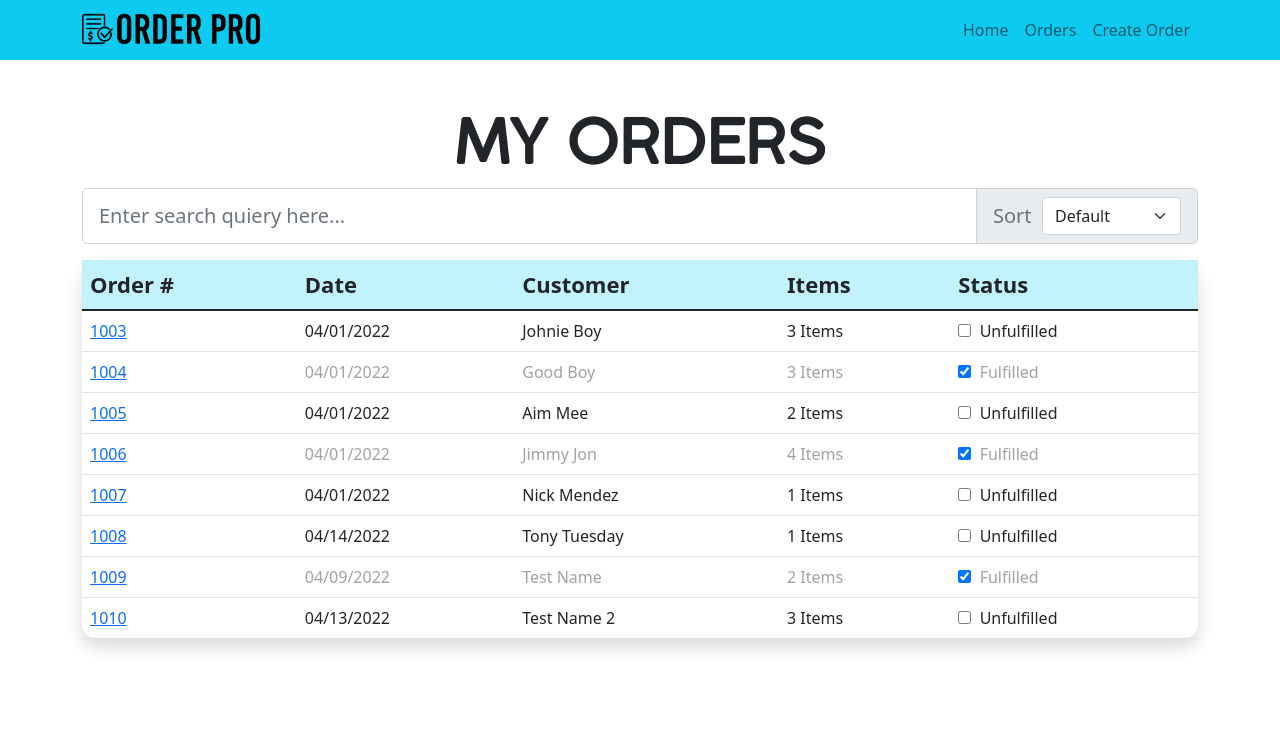
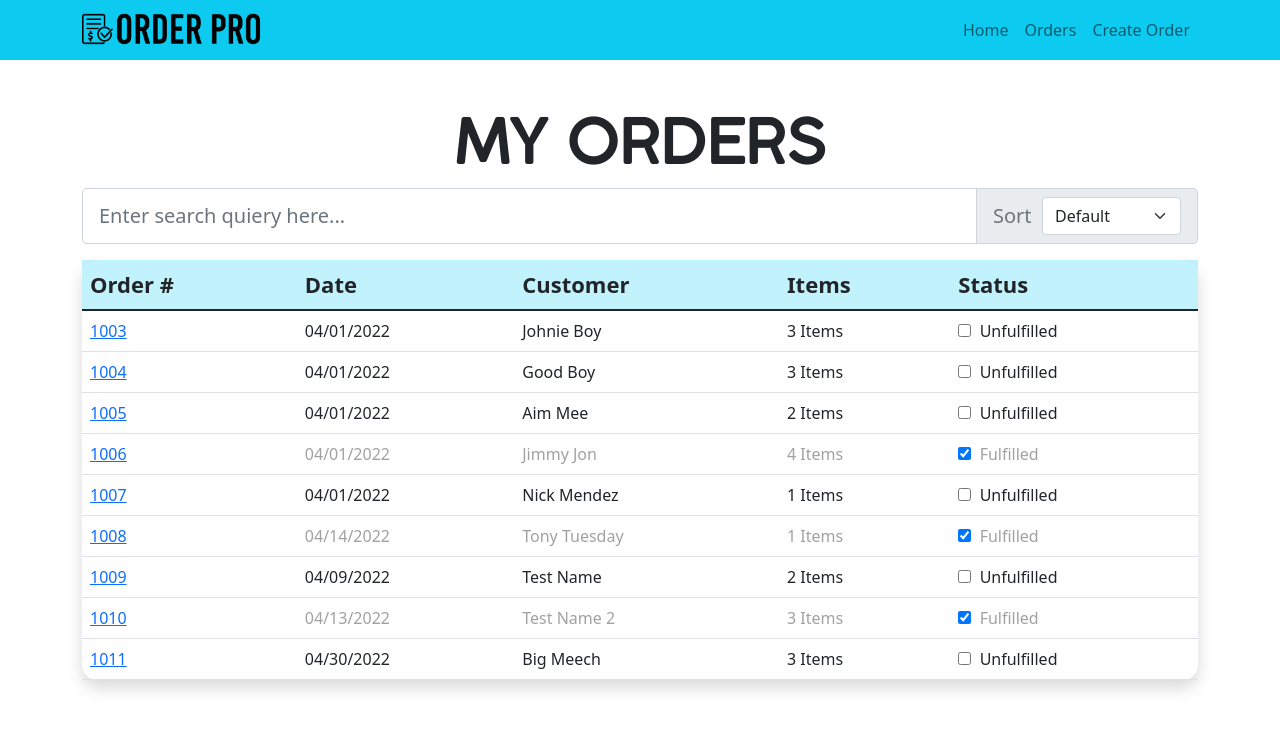
Before and after one commit to nickmendezFlatiron/Order-Pro, a React (Create React App) app: page /orders in a window 1280 px wide. Shown: the top 730 px of the page. Built offline with nearby package versions, Linux system fonts and the light colour scheme; data requests are answered from the project's data file.

Commit message:
update order state when fulfillment status of order is Patched to db.json

```diff
--- a/public/index.html
+++ b/public/index.html
@@ -2,14 +2,13 @@
 <html lang="en">
   <head>
     <meta charset="utf-8" />
-    <link rel="icon" href="%PUBLIC_URL%/favicon.ico" />
+
     <meta name="viewport" content="width=device-width, initial-scale=1" />
     <meta name="theme-color" content="#000000" />
     <meta
       name="description"
       content="Web site created using create-react-app"
     />
-    <link rel="apple-touch-icon" href="%PUBLIC_URL%/logo192.png" />
     <!--
       manifest.json provides metadata used when your web app is installed on a
       user's mobile device or desktop. See https://developers.google.com/web/fundamentals/web-app-manifest/
--- a/src/components/App.js
+++ b/src/components/App.js
@@ -19,6 +19,7 @@ const App = () => {
 
   const [orders , setOrders] = useState([])
   const url = 'http://localhost:3000/orders'
+
 
   const [search , setSearch] = useState('')
   const [filter , setFilter] = useState('default')
--- a/src/components/order-form/OrderForm.jsx
+++ b/src/components/order-form/OrderForm.jsx
@@ -1,9 +1,10 @@
-import {React ,  useState , useEffect} from "react";
+import {React ,  useState } from "react";
 import {Form , Container , Col , Row , Button} from 'react-bootstrap'
 
 const OrderForm = ({orders , setOrders }) => {
 
-  const [orderNumber , setOrderNumber] = useState(0)
+  const [orderNumber , setOrderNumber] = useState('')
+
 
   const [name , setName] = useState('')
   const [email , setEmail] = useState('')
@@ -12,10 +13,6 @@ const OrderForm = ({orders , setOrders }) => {
 
 
 
-  useEffect(() =>{
-    const lastOrder = orders[orders.length - 1]
-    setOrderNumber(() => lastOrder.number + 1)
-  } ,[orders])
 
   function handleName(event){
     setName(event.target.value)
@@ -103,7 +100,7 @@ const OrderForm = ({orders , setOrders }) => {
           <Col  className="mb-2">
             <Form.Group controlId="formOrderItems" className="justify-content-center">
                 <Form.Label >Items Ordered</Form.Label>
-                <Form.Control as="textarea" placeholder="Enter Item here..." value={items} onChange={handleItems}/>
+                <Form.Control as="textarea" placeholder="Separate items with commas ," value={items} onChange={handleItems}/>
               </Form.Group>
           </Col>
         </Row>
--- a/src/components/order-page/OrderTable.jsx
+++ b/src/components/order-page/OrderTable.jsx
@@ -5,13 +5,14 @@ import TableRow from './TableRow'
 
 
 const OrderTable = ({orders , setOrders , search , filter}) => {
+  console.log('table rendered')
 
+  const descendingNumbers = [...orders].sort((a , b) => {return b.number - a.number})
+  const ascendingNumbers = [...orders].sort((a , b) => {return a.number - b.number})
+  const abcSort = [...orders].sort((a , b) => a.name.localeCompare(b.name))
+  const specialSort = filter === "descending" ? descendingNumbers : abcSort ;
 
-  const numberSort = [...orders].sort((a , b) => {return b.number - a.number})
-  const abcSort = [...orders].sort((a , b) => a.name.localeCompare(b.name))
-  const specialSort = filter === "descending" ? numberSort : abcSort ;
-
-  const defaultSort = filter === "default" ? orders : specialSort ;
+  const defaultSort = filter === "default" ? ascendingNumbers : specialSort ;
 
   const searchFilter = defaultSort.filter( order => {
     const orderString = order.items.join(',')
@@ -21,7 +22,7 @@ const OrderTable = ({orders , setOrders , search , filter}) => {
   )
 
   const tableRows = searchFilter.map(order => {
-   return <TableRow order={order} key={order.id} setOrders={setOrders} />
+   return <TableRow orders={orders} order={order} key={order.id} setOrders={setOrders} />
   })
 
   return (
--- a/src/components/order-page/SearchBar.jsx
+++ b/src/components/order-page/SearchBar.jsx
@@ -20,7 +20,7 @@ const SearchBar = ({setSearch , setFilter , search}) => {
     <InputGroup size="lg">
       <FormControl aria-label="Large" aria-describedby="inputGroup-sizing-sm" placeholder='Enter search quiery here...' value={search} onChange={handleSearch}/>
       <InputGroup.Text id="inputGroup-sizing-lg">
-        <label for="filter" className="text-secondary" >Sort&nbsp;&nbsp;</label>
+        <label  className="text-secondary" >Sort&nbsp;&nbsp;</label>
         <select name="filter" className="form-select" onChange={handleFilter}>
         <option value="default">Default</option>
           <option value="byName">By Name</option>
--- a/src/components/order-page/TableRow.jsx
+++ b/src/components/order-page/TableRow.jsx
@@ -1,12 +1,12 @@
 import { React , useState } from 'react'
 import { Link } from 'react-router-dom'
 
-const TableRow = ({order}) => {
+const TableRow = ({order , setOrders, orders}) => {
 
   const {name , date , number , items , fulfilled , id} = order
   const [toggleFulfillment , onToggleFulfillment] = useState(fulfilled)
 
-  function handleFulfillmentStatus(e) {
+  function handleFulfillmentStatus() {
 
     const isFulfilled = toggleFulfillment ? false : true ;
     onToggleFulfillment((toggleFulfillment) => !toggleFulfillment)
@@ -17,7 +17,12 @@ const TableRow = ({order}) => {
       body : JSON.stringify({fulfilled : isFulfilled})
     })
       .then(r => r.json())
-      .then(console.log(toggleFulfillment))
+      .then(updatedOrder => {
+        const updatedArray = orders.filter(order => order.id !== updatedOrder.id )
+        updatedArray.push(updatedOrder)
+        setOrders(updatedArray)
+        }
+      )
   }
 
   const rowColor = toggleFulfillment ? "fulfilled" : "unfulfilled" ;
@@ -34,8 +39,8 @@ const TableRow = ({order}) => {
       <td>{name}</td>
       <td>{itemCount} Items</td>
       <td>
-        <input type="checkbox" id={`${id}-check`} checked={toggleFulfillment} onChange={(e) => handleFulfillmentStatus(e)}></input> &nbsp;
-        <label for={`${id}-check`}> {toggleFulfillment ? "Fulfilled" : 'Unfulfilled'}</label>
+        <input type="checkbox" id={`${id}-check`} checked={toggleFulfillment} onChange={() => handleFulfillmentStatus()}></input> &nbsp;
+        <label > {toggleFulfillment ? "Fulfilled" : 'Unfulfilled'}</label>
       </td>
     </tr>
   )
--- a/src/db.json
+++ b/src/db.json
@@ -23,7 +23,7 @@
         "shorts",
         "gym bag"
       ],
-      "fulfilled": true,
+      "fulfilled": false,
       "id": 2
     },
     {
@@ -71,7 +71,7 @@
       "items": [
         "hello test"
       ],
-      "fulfilled": false,
+      "fulfilled": true,
       "id": 6
     },
     {
@@ -83,7 +83,7 @@
         "2 Lotkas",
         "3 Teas"
       ],
-      "fulfilled": true,
+      "fulfilled": false,
       "id": 7
     },
     {
@@ -96,8 +96,21 @@
         " 4 Shorts ",
         " 2 pants"
       ],
+      "fulfilled": true,
+      "id": 8
+    },
+    {
+      "name": "Big Meech",
+      "email": "big@gmail.com",
+      "date": "2022-04-30",
+      "number": 1011,
+      "items": [
+        "2 Pencils ",
+        " 1 Notebook ",
+        " 3 folders"
+      ],
       "fulfilled": false,
-      "id": 8
+      "id": 9
     }
   ]
 }
```
